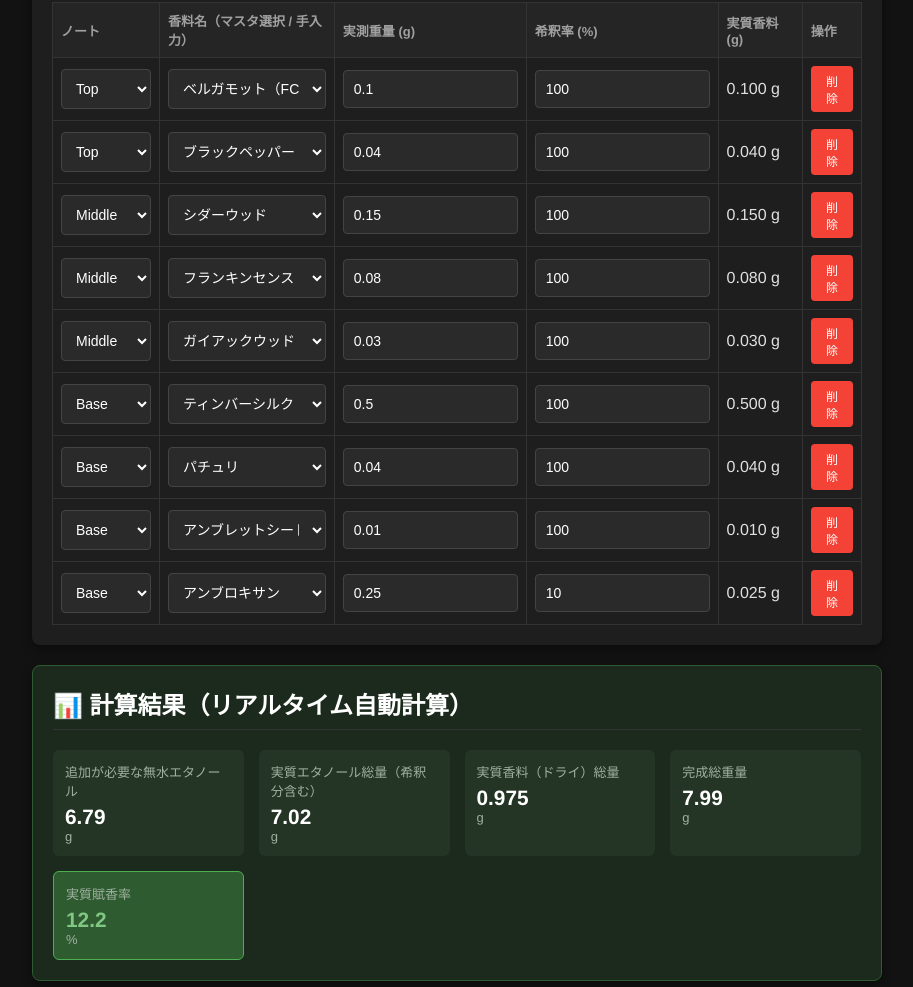
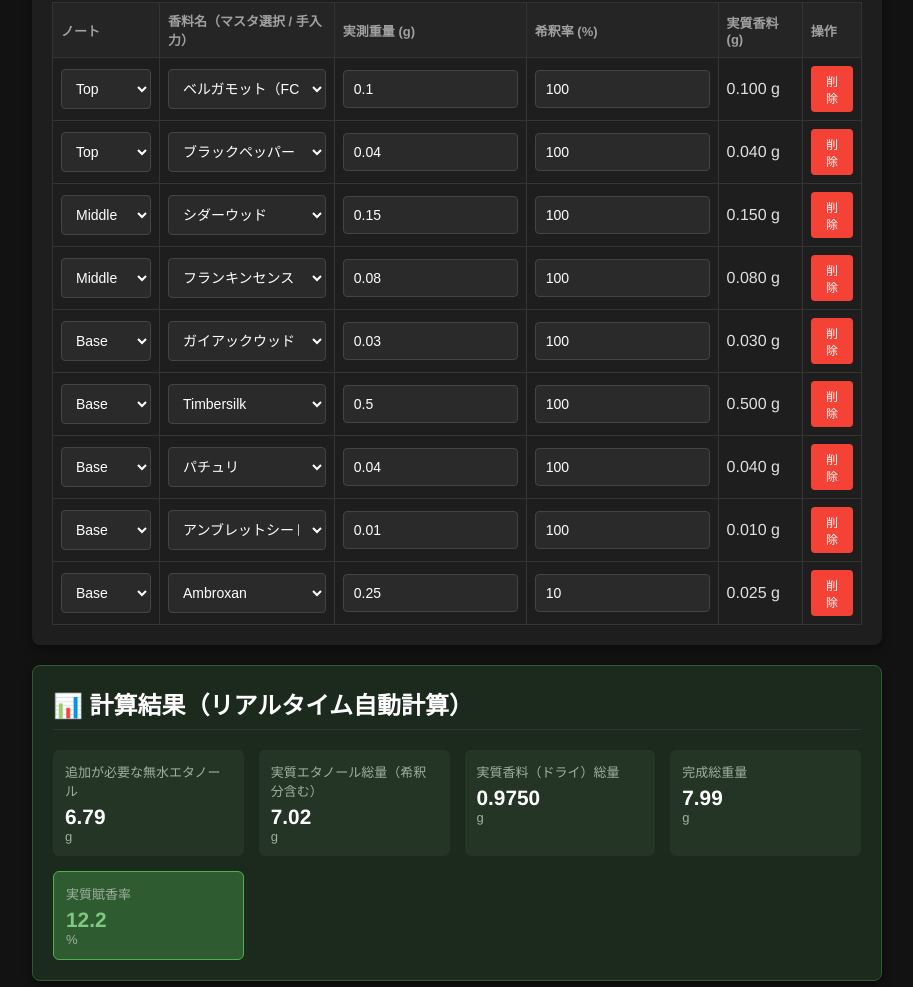
Before and after one commit to endypony122-ship-it/perfume-generator, a website built with Vite: page index.html in a window 1280 px wide. Shown: the part 873-1860 px from the top of the page, without its empty margins (183-1096 px from the left). Built offline with nearby package versions, Linux system fonts and the light colour scheme.

Commit message:
Ver.1.0.2

```diff
--- a/index.html
+++ b/index.html
@@ -11,7 +11,7 @@
   </head>
   <body>
     <div class="container">
-      <h1>🧪 調香フォーミュラ・ジェネレーター v2</h1>
+      <h1>🧪 調香フォーミュラ・ジェネレーター</h1>
 
       <!-- 基本情報 -->
       <div class="section card">
--- a/src/main.js
+++ b/src/main.js
@@ -1,23 +1,41 @@
+// ==========================================
+// Perfume Formula Generator v2 - main.js
+// ==========================================
+
 // ==========================================
 // Perfume Formula Generator v2 - main.js
 // ==========================================
 
 // 1. 素材マスタデータ（選択肢）
 const masterIngredients = [
+  // --- Top Notes ---
   { name: "ベルガモット（FCF）", defaultDilution: 100, defaultNote: "Top" },
   { name: "ブラックペッパー", defaultDilution: 100, defaultNote: "Top" },
+  { name: "マンダリン", defaultDilution: 100, defaultNote: "Top" },
+  { name: "ライム", defaultDilution: 100, defaultNote: "Top" },
+  { name: "カルダモン", defaultDilution: 100, defaultNote: "Top" },
+
+  // --- Middle Notes ---
   { name: "シダーウッド", defaultDilution: 100, defaultNote: "Middle" },
+  { name: "サンダルウッド", defaultDilution: 100, defaultNote: "Middle" },
   { name: "フランキンセンス", defaultDilution: 100, defaultNote: "Middle" },
-  { name: "ガイアックウッド", defaultDilution: 100, defaultNote: "Middle" },
-  { name: "サンダルウッド", defaultDilution: 100, defaultNote: "Middle" },
+  { name: "ゼラニウム", defaultDilution: 100, defaultNote: "Middle" },
+  { name: "ローズ・ダマスク", defaultDilution: 100, defaultNote: "Middle" },
   { name: "ジャスミン Abs.", defaultDilution: 25, defaultNote: "Middle" },
-  { name: "ティンバーシルク", defaultDilution: 100, defaultNote: "Base" },
-  { name: "イソ E スーパー", defaultDilution: 100, defaultNote: "Base" },
+  { name: "Hedione", defaultDilution: 100, defaultNote: "Middle" },
+
+  // --- Base Notes ---
   { name: "パチュリ", defaultDilution: 100, defaultNote: "Base" },
+  { name: "ベチバー", defaultDilution: 100, defaultNote: "Base" },
+  { name: "ガイアックウッド", defaultDilution: 100, defaultNote: "Base" },
   { name: "アンブレットシード", defaultDilution: 100, defaultNote: "Base" },
-  { name: "アンブロキサン", defaultDilution: 10, defaultNote: "Base" },
   { name: "ベンゾイン", defaultDilution: 100, defaultNote: "Base" },
-  { name: "カスタム（手入力）", defaultDilution: 100, defaultNote: "Middle" },
+  { name: "Iso E Super", defaultDilution: 100, defaultNote: "Base" },
+  { name: "Timbersilk", defaultDilution: 100, defaultNote: "Base" },
+  { name: "Ambroxan", defaultDilution: 10, defaultNote: "Base" }, // 10%希釈設定
+  { name: "Habanolide", defaultDilution: 100, defaultNote: "Base" },
+  { name: "Galaxolide", defaultDilution: 100, defaultNote: "Base" },
+  { name: "Ambrettolide", defaultDilution: 100, defaultNote: "Base" },
 ];
 
 // 初期データ
@@ -34,11 +52,11 @@ const defaultFormula = {
     { note: "Top", name: "ブラックペッパー", weight: 0.04, dilution: 100 },
     { note: "Middle", name: "シダーウッド", weight: 0.15, dilution: 100 },
     { note: "Middle", name: "フランキンセンス", weight: 0.08, dilution: 100 },
-    { note: "Middle", name: "ガイアックウッド", weight: 0.03, dilution: 100 },
-    { note: "Base", name: "ティンバーシルク", weight: 0.5, dilution: 100 },
+    { note: "Base", name: "ガイアックウッド", weight: 0.03, dilution: 100 },
+    { note: "Base", name: "Timbersilk", weight: 0.5, dilution: 100 },
     { note: "Base", name: "パチュリ", weight: 0.04, dilution: 100 },
     { note: "Base", name: "アンブレットシード", weight: 0.01, dilution: 100 },
-    { note: "Base", name: "アンブロキサン", weight: 0.25, dilution: 10 },
+    { note: "Base", name: "Ambroxan", weight: 0.25, dilution: 10 },
   ],
 };
 
@@ -279,7 +297,7 @@ function calculate() {
     addedEthanolOutput.toFixed(2);
   document.getElementById("resTotalEthanol").innerText =
     totalEthanol.toFixed(2);
-  document.getElementById("resTotalDry").innerText = totalDryWeight.toFixed(3);
+  document.getElementById("resTotalDry").innerText = totalDryWeight.toFixed(4); // ★小数点第4位まで表示
   document.getElementById("resTotalWeight").innerText =
     finalTotalWeight.toFixed(2);
   document.getElementById("resConcentration").innerText =
```
